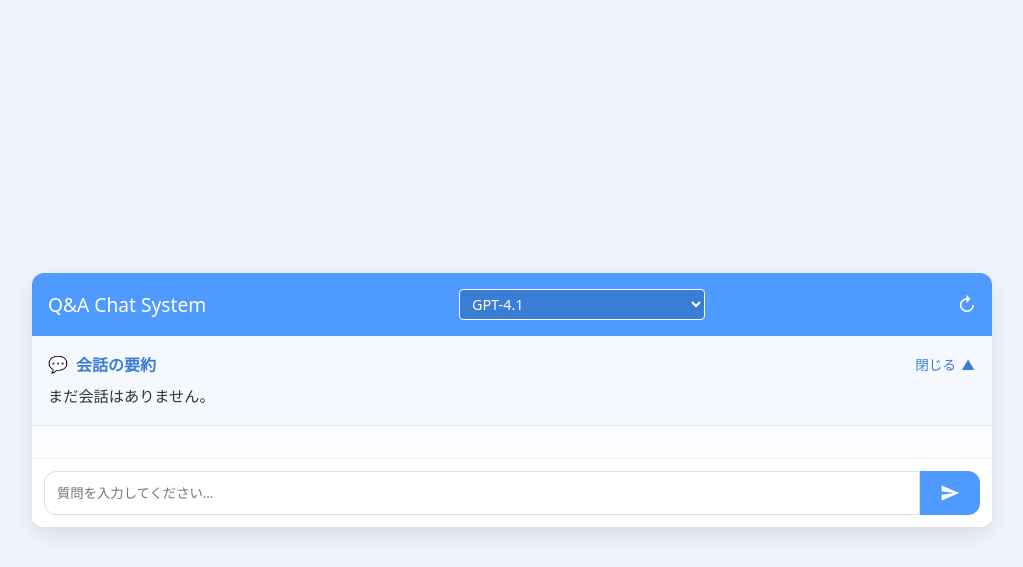
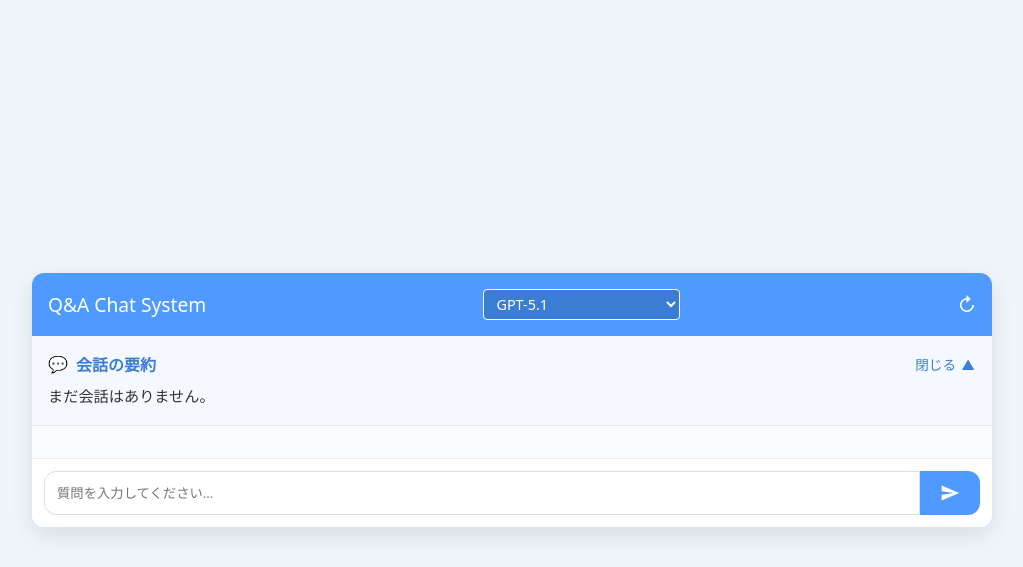
Before and after one commit to kota-kawa/FAQ_Gemini, a Flask app: page / in a window 1280 px wide. Shown: the top 567 px of the page, without its empty margins (128-1151 px from the left). Run offline with Flask 3, Linux system fonts and the light colour scheme; data that the repository does not hold is empty.

Commit message:
feat: Update allowed models list and set default to GPT-5.1
- Updated `templates/index.html` to remove disallowed models and keep only the user-specified list.
- Preserved existing grouping and relative order in the UI.
- Updated default model selection in both `model_selection.py` and `templates/index.html` to `gpt-5.1` (replacing the removed `gpt-4.1`).
- Verified changes with Playwright script.

```diff
--- a/model_selection.py
+++ b/model_selection.py
@@ -7,7 +7,7 @@ import os
 from pathlib import Path
 from typing import Dict, List, Tuple
 
-DEFAULT_SELECTION = {"provider": "openai", "model": "gpt-4.1"}
+DEFAULT_SELECTION = {"provider": "openai", "model": "gpt-5.1"}
 
 PROVIDER_DEFAULTS: Dict[str, Dict[str, str | List[str] | None]] = {
     "openai": {
--- a/templates/index.html
+++ b/templates/index.html
@@ -272,18 +272,13 @@
       <span>Q&A Chat System</span>
       <select id="model-selector">
         <optgroup label="OpenAI">
-          <option value='{"provider": "openai", "model": "gpt-4.1"}'>GPT-4.1</option>
           <option value='{"provider": "openai", "model": "gpt-5.1"}'>GPT-5.1</option>
-          <option value='{"provider": "openai", "model": "gpt-5-mini"}'>GPT-5 mini</option>
         </optgroup>
         <optgroup label="Gemini (Google)">
-          <option value='{"provider": "gemini", "model": "gemini-2.5-flash"}'>Gemini 2.5 Flash</option>
           <option value='{"provider": "gemini", "model": "gemini-2.5-flash-lite"}'>Gemini 2.5 Flash-Lite</option>
-          <option value='{"provider": "gemini", "model": "gemini-2.5-pro"}'>Gemini 2.5 Pro</option>
           <option value='{"provider": "gemini", "model": "gemini-3-pro-preview"}'>Gemini 3 Pro Preview</option>
         </optgroup>
         <optgroup label="Claude (Anthropic)">
-          <option value='{"provider": "claude", "model": "claude-sonnet-4-5"}'>Claude Sonnet 4.5</option>
           <option value='{"provider": "claude", "model": "claude-haiku-4-5"}'>Claude Haiku 4.5</option>
           <option value='{"provider": "claude", "model": "claude-opus-4-5"}'>Claude Opus 4.5</option>
         </optgroup>
@@ -291,8 +286,6 @@
           <option value='{"provider": "groq", "model": "llama-3.3-70b-versatile"}'>Llama 3.3 70B (Groq)</option>
           <option value='{"provider": "groq", "model": "llama-3.1-8b-instant"}'>Llama 3.1 8B (Groq)</option>
           <option value='{"provider": "groq", "model": "openai/gpt-oss-20b"}'>GPT-OSS 20B (Groq)</option>
-          <option value='{"provider": "groq", "model": "meta-llama/llama-4-maverick-17b-128e-instruct"}'>Llama 4 Maverick 17B (Groq)</option>
-          <option value='{"provider": "groq", "model": "moonshotai/kimi-k2-instruct-0905"}'>Kimi K2 Instruct 0905 (Groq)</option>
           <option value='{"provider": "groq", "model": "qwen/qwen3-32b"}'>Qwen3 32B (Groq)</option>
         </optgroup>
       </select>
@@ -332,7 +325,7 @@
     const summaryToggleLabel = summaryToggleButton.querySelector('.summary-toggle-label');
     const summaryToggleIcon = summaryToggleButton.querySelector('.summary-toggle-icon');
     const DEFAULT_SUMMARY_TEXT = 'まだ会話はありません。';
-    const DEFAULT_MODEL_SELECTION = { provider: 'openai', model: 'gpt-4.1' };
+    const DEFAULT_MODEL_SELECTION = { provider: 'openai', model: 'gpt-5.1' };
 
     async function hydrateModelSelector() {
       if (!modelSelector) return;
```
